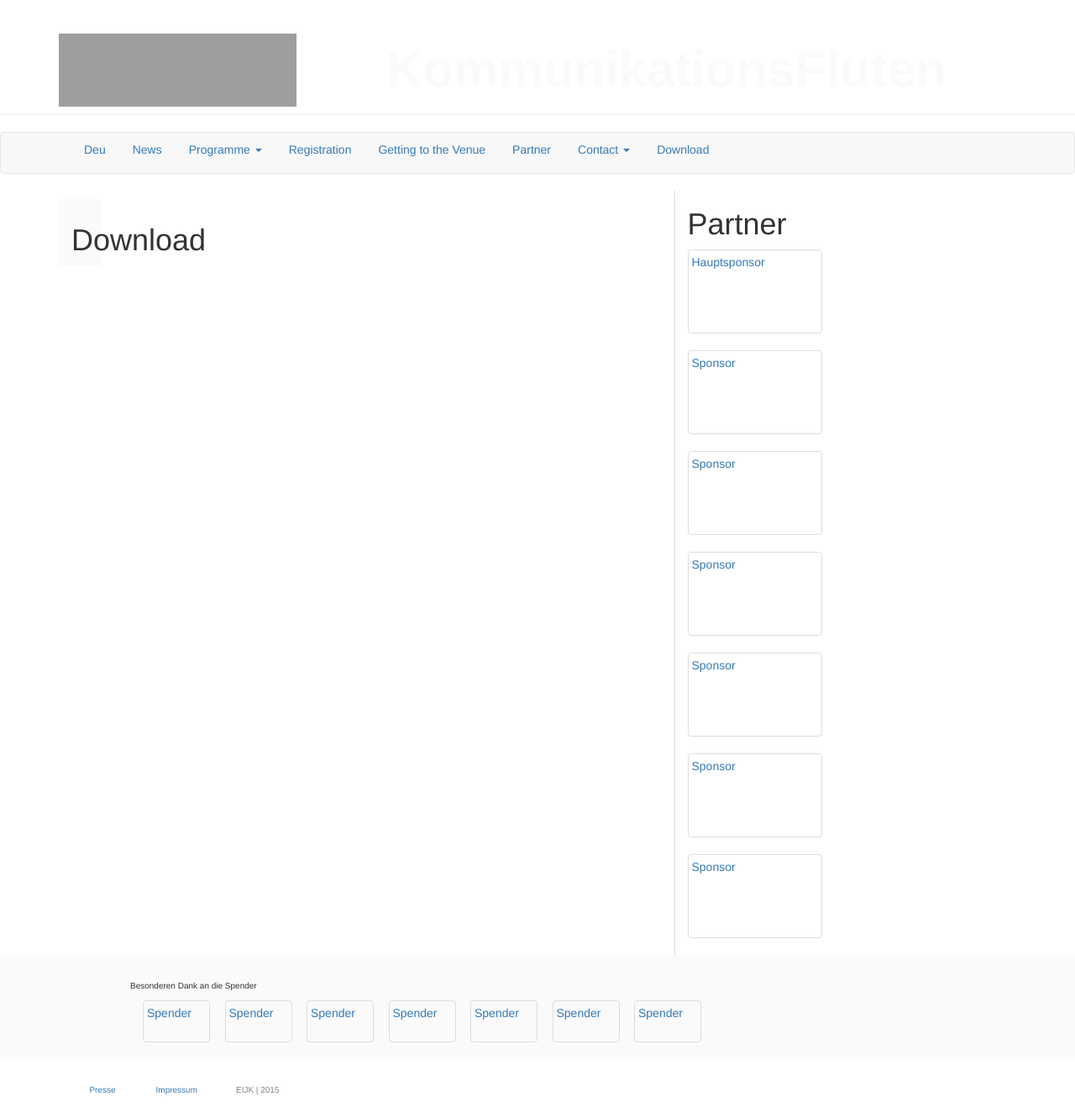
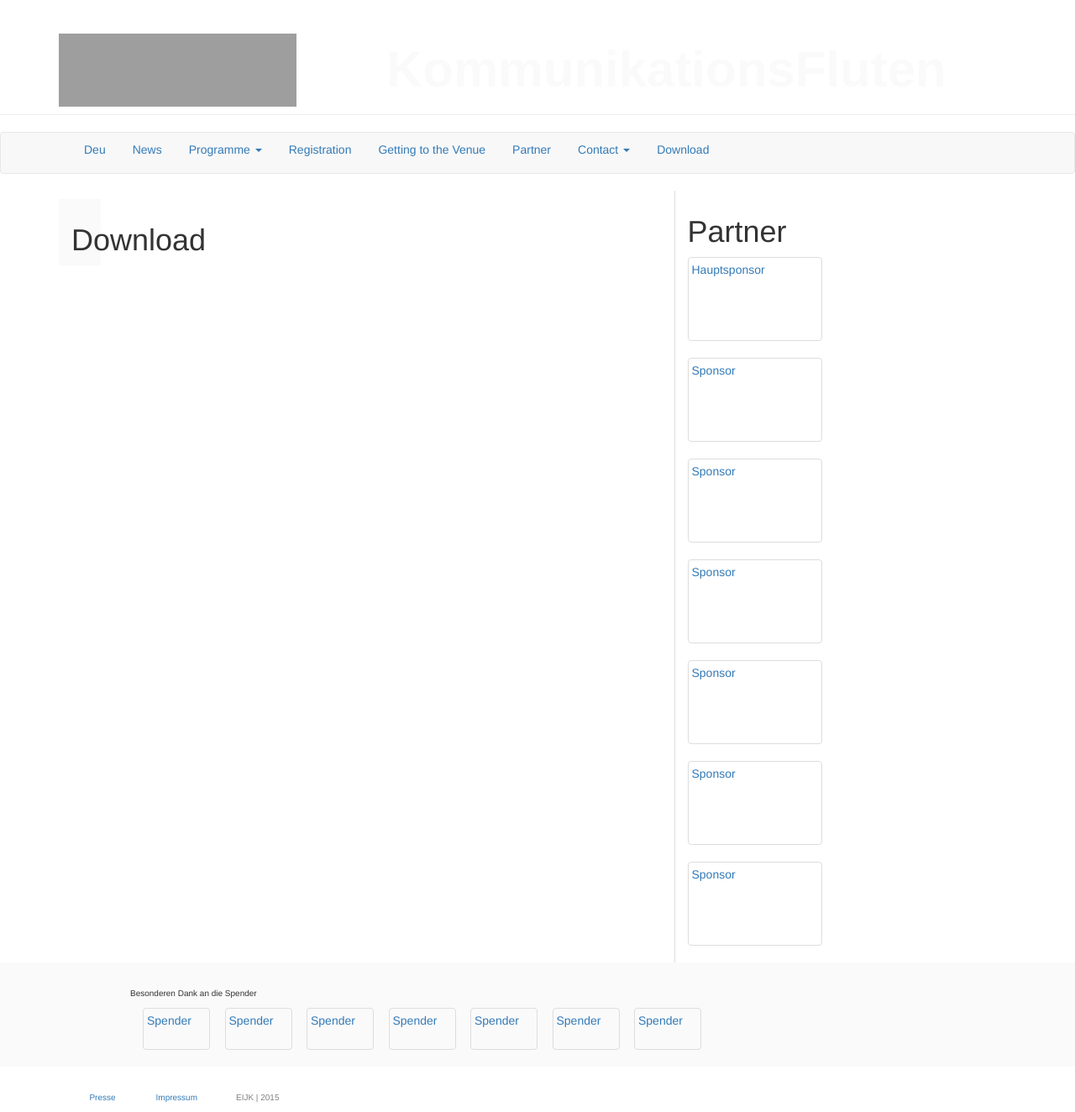
Before and after one commit to susedev/test, a Jekyll site: the page built from download.html, in a window 1280 px wide. Shown: the whole page at 84% size. Built offline with Jekyll 4.4.1, drawn with Linux system fonts in a browser that asks for light colours; nearby versions of some CDN libraries; grey boxes are pictures that could not be loaded.

Commit message:
Update page.html

```diff
--- a/_layouts/page.html
+++ b/_layouts/page.html
@@ -19,7 +19,7 @@ layout: base
     </div>
      <div class="col-md-1 col-md-height col-full-height">
     </div>
-    <div class="col-md-3 col-md-height col-full-height" style="display: block; width: 150px; margin-left 15px; border-left:1px solid #FFF; border-left-color:#DDD; box-sizing: border-box;">
+    <div class="col-md-3 col-md-height col-full-height" style="display: block; width: 150px; padding-top:9px; margin-left 15px; border-left:1px solid #DDD; box-sizing: border-box;">
       <h1>Partner</h1>
       <a href="#" class="thumbnail"  style="width: 160px; height: 100px;" >Hauptsponsor</a>
       <a href="#" class="thumbnail"  style="width: 160px; height: 100px;" >Sponsor</a>
```
